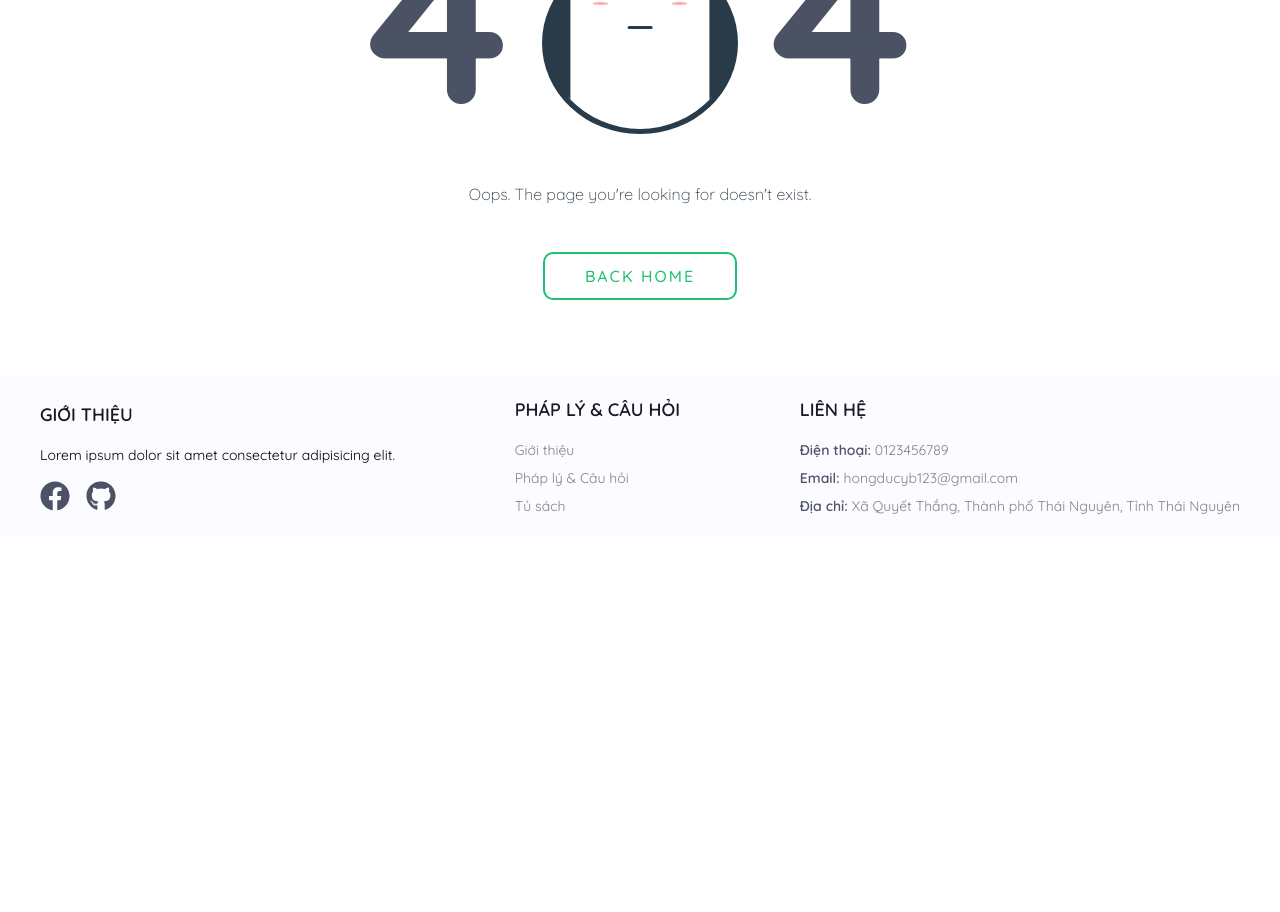
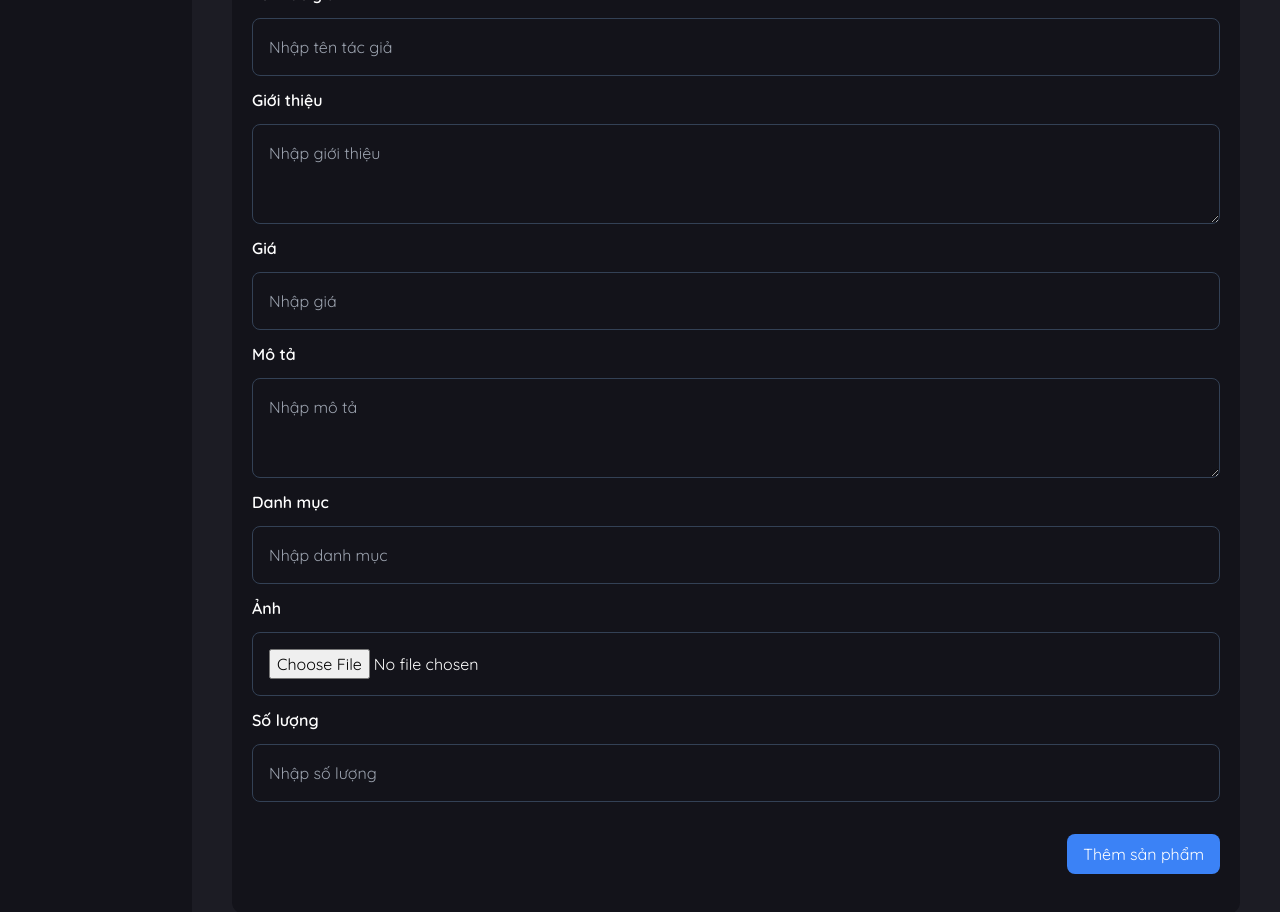
Before and after one commit to hongducdev/ban_sach_truc_tuyen, a React (Vite) app in the folder client/: page /admin/add-product in a window 1280 px wide. Shown: the part 260-1172 px from the top of the page. Before the commit the page ends 800 px from the top, so only its background shows below. Built offline with nearby package versions, Linux system fonts and the light colour scheme.

Commit message:
🔧 Optimate Textarea and build Add Product

```diff
--- a/client/src/App.jsx
+++ b/client/src/App.jsx
@@ -17,6 +17,7 @@ const AdminHomePage = lazy(() => import("./pages/adminPages/AdminHomePage"));
 const DoanhThuPage = lazy(() => import("./pages/adminPages/DoanhThuPage"));
 const SanPhamPage = lazy(() => import("./pages/adminPages/SanPhamPage"));
 const DonHangPage = lazy(() => import("./pages/adminPages/DonHangPage"));
+const AddProduct = lazy(() => import("./pages/adminPages/AddProduct"));
 
 const App = () => {
   return (
@@ -43,6 +44,7 @@ const App = () => {
           <Route path="/admin/thong-ke-doanh-thu" element={<DoanhThuPage />} />
           <Route path="/admin/quan-ly-san-pham" element={<SanPhamPage />} />
           <Route path="/admin/quan-ly-don-hang" element={<DonHangPage />} />
+          <Route path="/admin/add-product" element={<AddProduct />} />
         </Route>
       </Routes>
     </Suspense>
--- a/client/src/components/Input/Texearea.jsx
+++ /dev/null
@@ -1,26 +0,0 @@
-import React from "react";
-import { useController } from "react-hook-form";
-
-const Textarea = (props) => {
-  const {
-    control,
-    name,
-    placeholder = "",
-    children,
-    ...rest
-  } = props;
-  const { field } = useController({
-    control,
-    name,
-    defaultValue: "",
-  });
-  return (
-    <textarea
-      className="w-full p-4 text-base text-black transition-all border rounded-lg outline-none focus:border-blue-500 border-slate-700 min-h-[100px]"
-      placeholder={placeholder}
-      {...field}
-      {...rest}></textarea>
-  );
-};
-
-export default Textarea;
--- /dev/null
+++ b/client/src/components/Input/Textarea.jsx
@@ -0,0 +1,22 @@
+import React from "react";
+import { useController } from "react-hook-form";
+
+const Textarea = ({ name = "", className, control, ...props }) => {
+  const { field } = useController({
+    control,
+    name,
+    defaultValue: "",
+  });
+
+  const classes =
+    "w-full p-4 text-base text-black transition-all border rounded-lg outline-none focus:border-blue-500 border-slate-700 min-h-[100px]";
+
+  return (
+    <textarea
+      className={`${classes} ${className}`}
+      {...field}
+      {...props}></textarea>
+  );
+};
+
+export default Textarea;
--- a/client/src/components/index.js
+++ b/client/src/components/index.js
@@ -6,4 +6,18 @@ import Sale from './Header/Sale';
 import Loading from './Loading/Loading';
 import LoadingSite from './Loading/LoadingSite';
 
-export { Header, Footer, Banner, Sale, Loading, LoadingSite };
+import Input from './Input/Input';
+import Label from './Label/Label';
+import Textarea from "./Input/Textarea";
+
+export {
+  Header,
+  Footer,
+  Banner,
+  Sale,
+  Loading,
+  LoadingSite,
+  Input,
+  Label,
+  Textarea,
+};
--- a/client/src/modules/Layout/LayoutAdmin.jsx
+++ b/client/src/modules/Layout/LayoutAdmin.jsx
@@ -8,7 +8,7 @@ const LayoutAdmin = () => {
       <div className="w-[15vw] bg-darkbg text-white">
         <NavbarAdmin />
       </div>
-      <div className="w-[85vw] bg-darkSecondary text-white">
+      <div className="w-[85vw] bg-darkSecondary text-white p-10">
         <Outlet></Outlet>
       </div>
     </div>
--- a/client/src/pages/Contact.jsx
+++ b/client/src/pages/Contact.jsx
@@ -1,10 +1,9 @@
 import React, { Fragment, useEffect } from "react";
 import { useForm } from "react-hook-form";
-import Input from "../components/Input/Input";
-import Textarea from "../components/Input/Texearea";
 import { toast } from "react-toastify";
 import * as yup from "yup";
 import { yupResolver } from "@hookform/resolvers/yup";
+import { Input, Textarea } from "../components";
 
 const schema = yup.object({
   name: yup.string().required("Vui lòng nhập tên của bạn"),
--- /dev/null
+++ b/client/src/pages/adminPages/AddProduct.jsx
@@ -0,0 +1,142 @@
+import React, { Fragment, useEffect } from "react";
+import { useForm } from "react-hook-form";
+import { Input, Label, Textarea } from "../../components";
+import * as yup from "yup";
+import { yupResolver } from "@hookform/resolvers/yup";
+import { toast } from "react-toastify";
+
+const schema = yup.object({
+  name: yup.string().required("Tên sản phẩm không được để trống"),
+  author: yup.string().required("Tên tác giả không được để trống"),
+  introduction: yup.string().required("Giới thiệu không được để trống"),
+  price: yup.number().required("Giá không được để trống"),
+  description: yup.string().required("Mô tả không được để trống"),
+  category: yup.string().required("Danh mục không được để trống"),
+  image: yup.string().required("Ảnh không được để trống"),
+  stock: yup.number().required("Số lượng không được để trống"),
+});
+
+const AddProduct = () => {
+  const {
+    control,
+    handleSubmit,
+    formState: { errors },
+  } = useForm({
+    resolver: yupResolver(schema),
+    mode: "onBlur",
+  });
+
+  useEffect(() => {
+    const arrErroes = Object.values(errors);
+    if (arrErroes.length > 0) {
+      toast.error(arrErroes[0]?.message, {
+        pauseOnHover: false,
+        delay: 0,
+      });
+    }
+  }, [errors]);
+
+  const handleAddProduct = (data) => {
+    console.log(data);
+    toast.success("Thêm sản phẩm thành công");
+  }
+
+  return (
+    <Fragment>
+      <div className="bg-darkbg rounded-xl p-5">
+        <h2 className="font-semibold text-3xl">Thêm sản phẩm</h2>
+        <form
+          className="mt-10 flex flex-col gap-3"
+          onSubmit={handleSubmit(handleAddProduct)}>
+          <div className="flex flex-col gap-3">
+            <Label htmlFor="name">Tên sản phẩm</Label>
+            <Input
+              type="text"
+              name="name"
+              control={control}
+              placeholder="Nhập tên sách"
+              className="bg-transparent text-white"
+            />
+          </div>
+          <div className="flex flex-col gap-3">
+            <Label htmlFor="author">Tên tác giả</Label>
+            <Input
+              type="text"
+              name="author"
+              control={control}
+              placeholder="Nhập tên tác giả"
+              className="bg-transparent text-white"
+            />
+          </div>
+          <div className="flex flex-col gap-3">
+            <Label htmlFor="introduction">Giới thiệu</Label>
+            <Textarea
+              name="introduction"
+              control={control}
+              placeholder="Nhập giới thiệu"
+              className="bg-transparent text-white"
+            />
+          </div>
+          <div className="flex flex-col gap-3">
+            <Label htmlFor="price">Giá</Label>
+            <Input
+              type="number"
+              name="price"
+              control={control}
+              placeholder="Nhập giá"
+              className="bg-transparent text-white"
+            />
+          </div>
+          <div className="flex flex-col gap-3">
+            <Label htmlFor="description">Mô tả</Label>
+            <Textarea
+              name="description"
+              control={control}
+              placeholder="Nhập mô tả"
+              className="bg-transparent text-white"
+            />
+          </div>
+          <div className="flex flex-col gap-3">
+            <Label htmlFor="category">Danh mục</Label>
+            <Input
+              type="text"
+              name="category"
+              control={control}
+              placeholder="Nhập danh mục"
+              className="bg-transparent text-white"
+            />
+          </div>
+          <div className="flex flex-col gap-3">
+            <Label htmlFor="image">Ảnh</Label>
+            <Input
+              type="file"
+              name="image"
+              control={control}
+              placeholder="Nhập ảnh"
+              className="bg-transparent text-white"
+            />
+          </div>
+          <div className="flex flex-col gap-3">
+            <Label htmlFor="stock">Số lượng</Label>
+            <Input
+              type="number"
+              name="stock"
+              control={control}
+              placeholder="Nhập số lượng"
+              className="bg-transparent text-white"
+            />
+          </div>
+          <div className="my-5 flex justify-end">
+            <button
+              className="bg-blue-500 text-white px-4 py-2 rounded-lg"
+              type="submit">
+              Thêm sản phẩm
+            </button>
+          </div>
+        </form>
+      </div>
+    </Fragment>
+  );
+};
+
+export default AddProduct;
```
